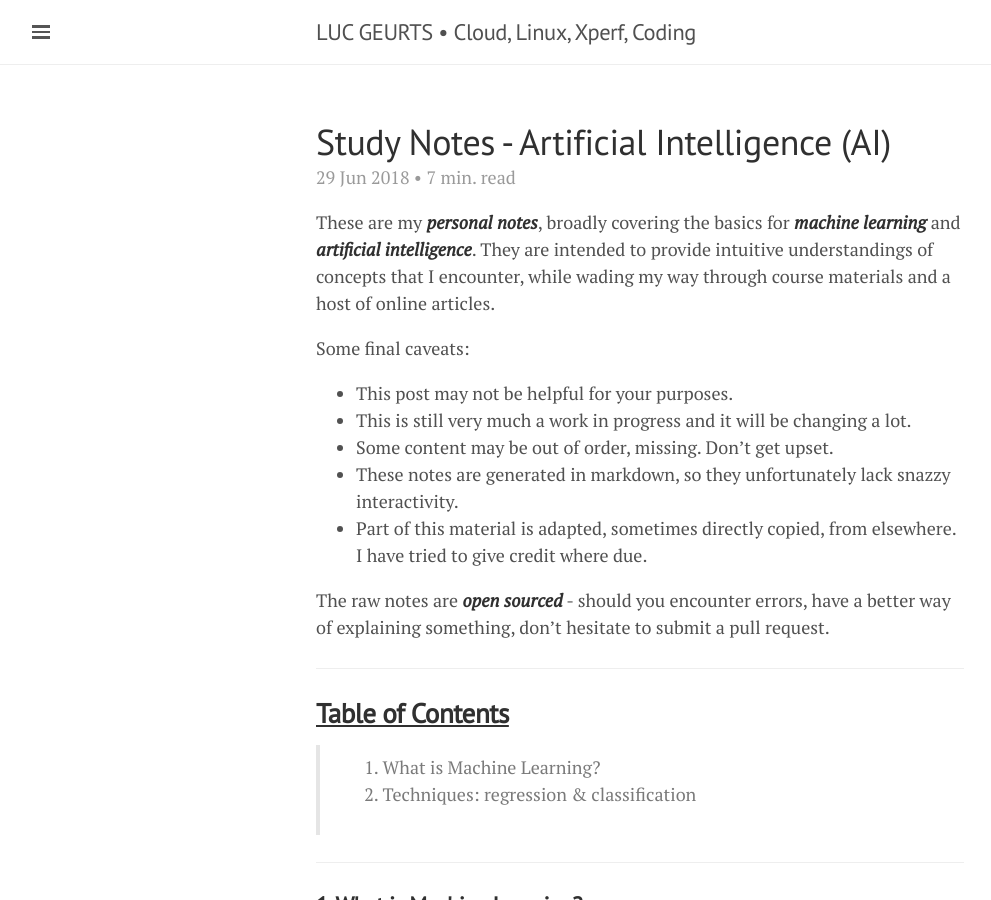
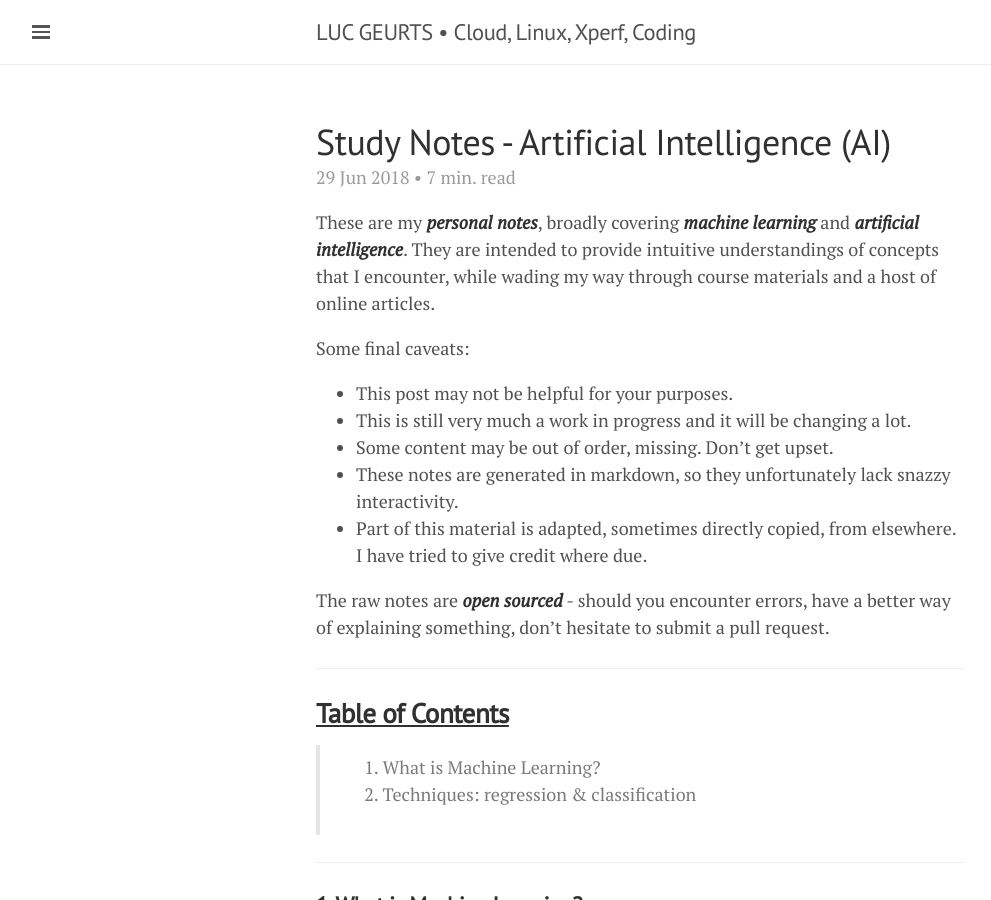
Before and after one commit to lgeurts/lgeurts.github.io, a Jekyll site: the page built from _posts/2018-06-29-artificial-intelligence-basics.md, in a window 1280 px wide and 900 px high. Shown: the whole window, without its empty margins (0-991 px from the left). Built offline with Jekyll 4.4.1, drawn with Linux system fonts in a browser that asks for light colours; nearby versions of some CDN libraries.

Commit message:
Update 2018-06-29-artificial-intelligence-basics.md

```diff
--- a/_posts/2018-06-29-artificial-intelligence-basics.md
+++ b/_posts/2018-06-29-artificial-intelligence-basics.md
@@ -7,7 +7,7 @@ category: Education & Training
 tags: [ Artificial Intelligence ]
 ---
 
-These are my ***personal notes***, broadly covering the basics for ***machine learning*** and ***artificial intelligence***.
+These are my ***personal notes***, broadly covering ***machine learning*** and ***artificial intelligence***.
 They are intended to provide intuitive understandings of concepts that I encounter, while wading my way through course materials and a host of online articles.
 
 Some final caveats:
```
